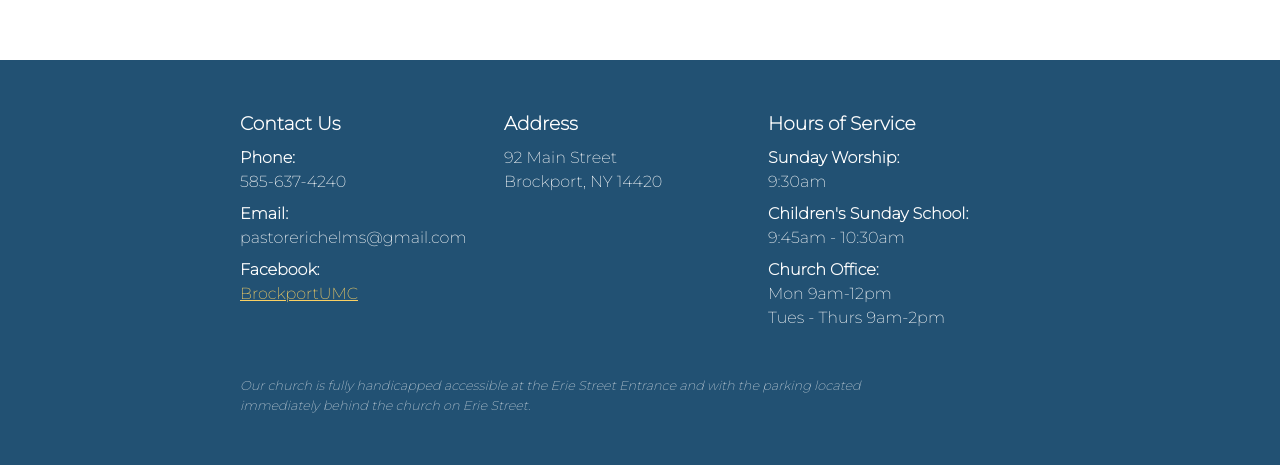
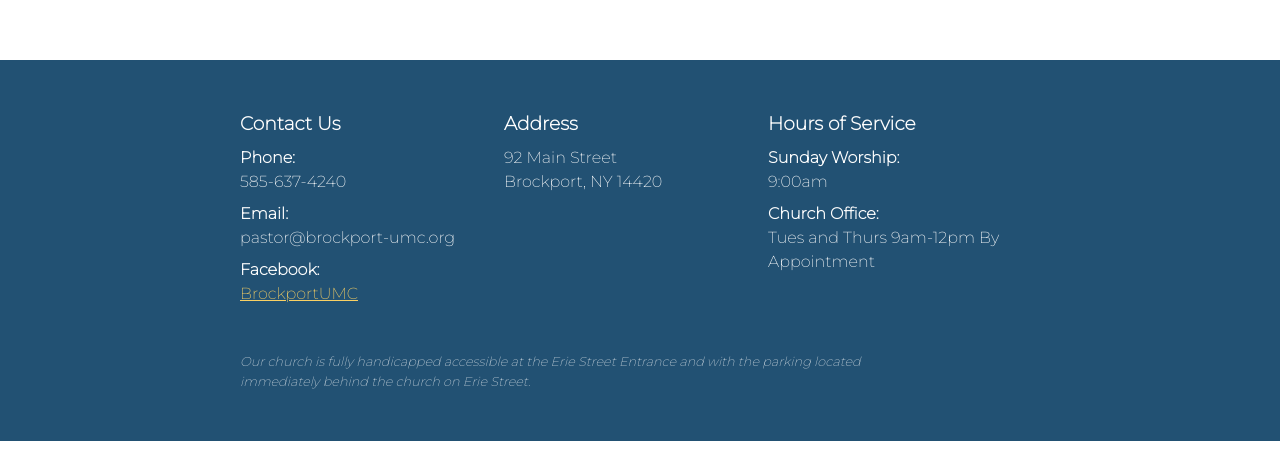
Before and after one commit to brockport-umc/brockport-umc.github.io, a plain HTML site: page index.html in a window 1280 px wide. Shown: the part 1788-2253 px from the top of the page. After the commit the page ends 2229 px from the top, so only its background shows below. Drawn offline with Linux system fonts and the light colour scheme; grey boxes are pictures that could not be loaded.

Commit message:
Update index.html
Updated Hours of Service/Office hours at bottom of webpage

```diff
--- a/index.html
+++ b/index.html
@@ -74,7 +74,7 @@
 						</li>
 						<li>
 							<strong>Email:</strong>
-							pastorerichelms@gmail.com
+							pastor@brockport-umc.org
 						</li>
 						<li>
 							<strong>Facebook:</strong>
@@ -96,16 +96,16 @@
 					<ul>
 						<li>
 							<strong>Sunday Worship:</strong>
-							9:30am
+							9:00am
 						</li>
 						<li>
-							<strong>Children's Sunday School:</strong>
-							9:45am - 10:30am
+							<strong></strong>
+
 						</li>
 						<li>
 							<strong>Church Office:</strong>
-							Mon 9am-12pm<br>
-							Tues - Thurs 9am-2pm
+							Tues and Thurs 9am-12pm
+							By Appointment
 						</li>
 					</ul>
 				</div>
```
